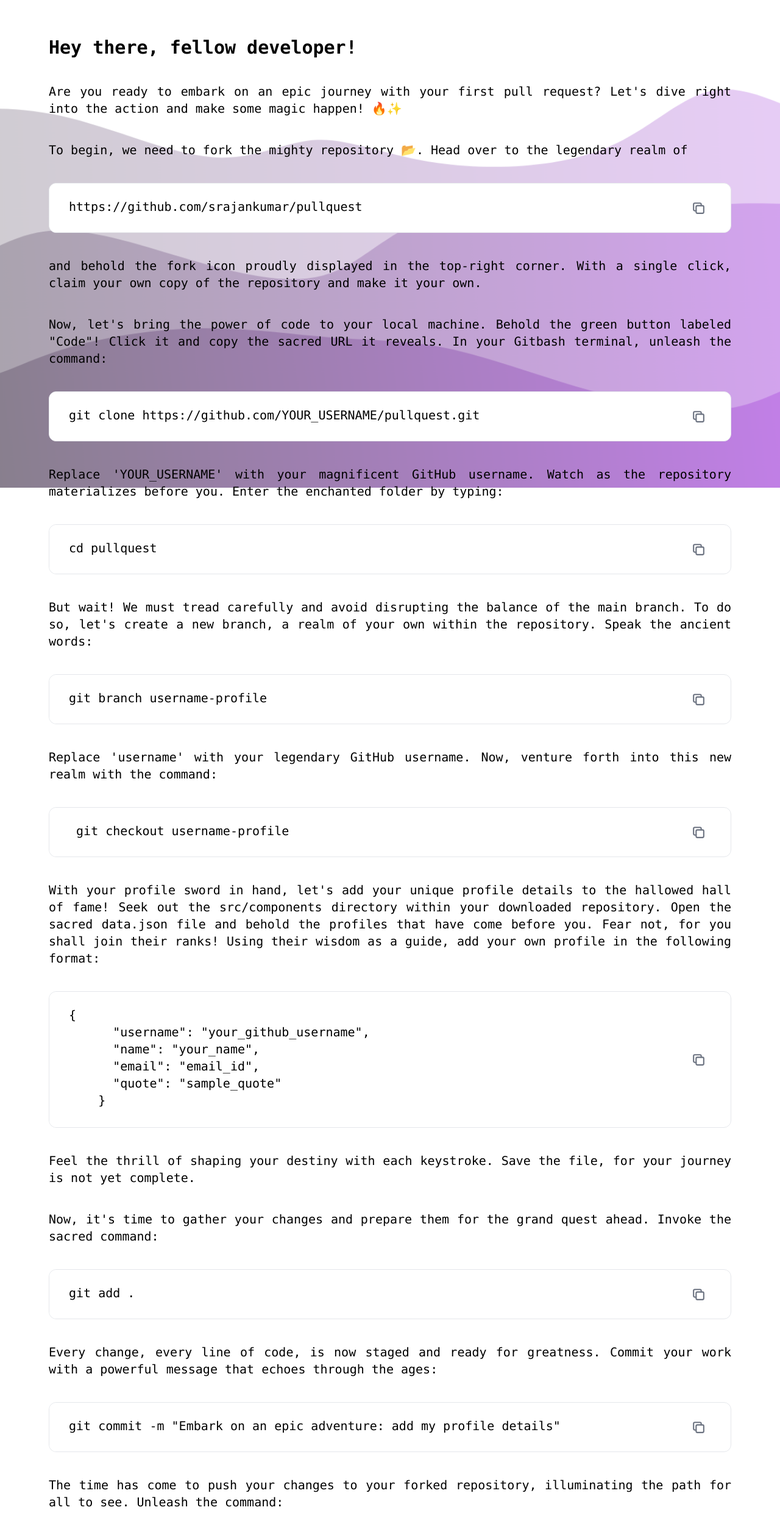
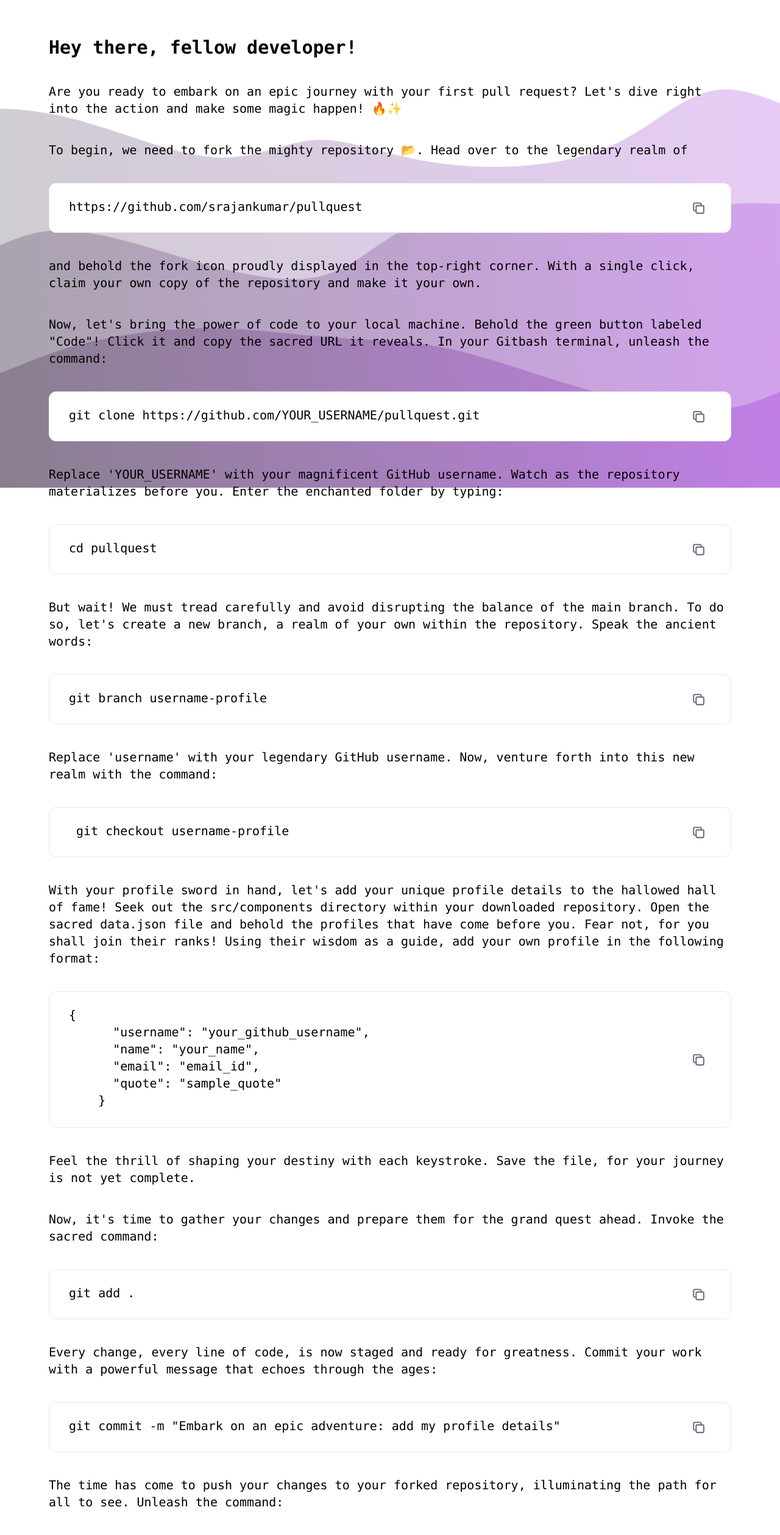
Before and after one commit to srajankumar/pullquest, a Next.js app: page /instructions in a window 1280 px wide. Shown: the top 2518 px of the page at 61% size. Built offline with nearby package versions, Linux system fonts and the light colour scheme.

Commit message:
some minor fixes

```diff
--- a/src/pages/index.jsx
+++ b/src/pages/index.jsx
@@ -24,6 +24,7 @@ export default function Home() {
           <img
             src="https://readme-typing-svg.demolab.com?font=poppins&size=15&pause=1000&color=FFFFFF&center=true&vCenter=true&width=435&height=60&lines=Click+Here+to+begin+the+Quest+-%3E"
             alt="Typing SVG"
+            className="font-sans font-bold"
           />
         </Link>
       </h1>
--- a/src/pages/instructions.jsx
+++ b/src/pages/instructions.jsx
@@ -44,7 +44,7 @@ function App() {
         ref={(ref) => (textRefs.current[index] = ref)}
         value={texts[index]}
         readOnly
-        className="flex pl-8 h-full sm:pt-6 sm:text-xl w-full bg-white resize-none rounded-xl text-xs no-focus-outline"
+        className="flex pl-8 h-full sm:pt-6 sm:md:text-xl sm:text-lg w-full bg-white resize-none rounded-xl text-xs no-focus-outline"
         onChange={(event) => handleTextChange(index, event)}
       />
     );
@@ -81,16 +81,16 @@ function App() {
   return (
     <>
       <Background />
-      <div className="w-full text-justify justify-center md:p-10 p-5 mb-10 items-center">
-        <div className="flex text-3xl font-bold mx-10 my-5">
+      <div className="w-full justify-center md:p-10 p-5 mb-10 items-center">
+        <div className="flex sm:text-3xl text-2xl font-bold mx-10 my-5">
           Hey there, fellow developer!
         </div>
-        <div className="flex text-xl m-10">
+        <div className="flex md:text-xl sm:text-lg m-10">
           Are you ready to embark on an epic journey with your first pull
           request? Let&apos;s dive right into the action and make some magic
           happen! 🔥✨
         </div>
-        <div className="flex text-xl m-10">
+        <div className="flex md:text-xl sm:text-lg m-10">
           To begin, we need to fork the mighty repository 📂. Head over to the
           legendary realm of
         </div>
@@ -98,12 +98,12 @@ function App() {
           {renderTextArea(0)}
           {renderButton(0)}
         </div>
-        <div className="flex text-xl m-10">
+        <div className="flex md:text-xl sm:text-lg m-10">
           and behold the fork icon proudly displayed in the top-right corner.
           With a single click, claim your own copy of the repository and make it
           your own.
         </div>
-        <div className="flex text-xl m-10">
+        <div className="flex md:text-xl sm:text-lg m-10">
           Now, let&apos;s bring the power of code to your local machine. Behold
           the green button labeled &quot;Code&quot;! Click it and copy the
           sacred URL it reveals. In your Gitbash terminal, unleash the command:
@@ -112,7 +112,7 @@ function App() {
           {renderTextArea(1)}
           {renderButton(1)}
         </div>
-        <div className="flex text-xl m-10">
+        <div className="flex md:text-xl sm:text-lg m-10">
           Replace &apos;YOUR_USERNAME&apos; with your magnificent GitHub
           username. Watch as the repository materializes before you. Enter the
           enchanted folder by typing:
@@ -121,7 +121,7 @@ function App() {
           {renderTextArea(2)}
           {renderButton(2)}
         </div>
-        <div className="flex text-xl m-10">
+        <div className="flex md:text-xl sm:text-lg m-10">
           But wait! We must tread carefully and avoid disrupting the balance of
           the main branch. To do so, let&apos;s create a new branch, a realm of
           your own within the repository. Speak the ancient words:
@@ -130,7 +130,7 @@ function App() {
           {renderTextArea(3)}
           {renderButton(3)}
         </div>
-        <div className="flex text-xl m-10">
+        <div className="flex md:text-xl sm:text-lg m-10">
           Replace &apos;username&apos; with your legendary GitHub username. Now,
           venture forth into this new realm with the command:
         </div>
@@ -138,7 +138,7 @@ function App() {
           {renderTextArea(4)}
           {renderButton(4)}
         </div>
-        <div className="flex text-xl m-10">
+        <div className="flex md:text-xl sm:text-lg m-10">
           With your profile sword in hand, let&apos;s add your unique profile
           details to the hallowed hall of fame! Seek out the src/components
           directory within your downloaded repository. Open the sacred data.json
@@ -150,11 +150,11 @@ function App() {
           {renderTextArea(5)}
           {renderButton(5)}
         </div>
-        <div className="flex text-xl m-10">
+        <div className="flex md:text-xl sm:text-lg m-10">
           Feel the thrill of shaping your destiny with each keystroke. Save the
           file, for your journey is not yet complete.
         </div>
-        <div className="flex text-xl m-10">
+        <div className="flex md:text-xl sm:text-lg m-10">
           Now, it&apos;s time to gather your changes and prepare them for the
           grand quest ahead. Invoke the sacred command:
         </div>{" "}
@@ -162,7 +162,7 @@ function App() {
           {renderTextArea(6)}
           {renderButton(6)}
         </div>
-        <div className="flex text-xl m-10">
+        <div className="flex md:text-xl sm:text-lg m-10">
           Every change, every line of code, is now staged and ready for
           greatness. Commit your work with a powerful message that echoes
           through the ages:
@@ -171,7 +171,7 @@ function App() {
           {renderTextArea(7)}
           {renderButton(7)}
         </div>
-        <div className="flex text-xl m-10">
+        <div className="flex md:text-xl sm:text-lg m-10">
           The time has come to push your changes to your forked repository,
           illuminating the path for all to see. Unleash the command:
         </div>{" "}
@@ -179,25 +179,25 @@ function App() {
           {renderTextArea(8)}
           {renderButton(8)}
         </div>
-        <div className="flex text-xl m-10">
+        <div className="flex md:text-xl sm:text-lg m-10">
           The forces of Git and GitHub shall carry your code to the distant
           reaches of the digital realm.
         </div>
-        <div className="flex text-xl m-10">
+        <div className="flex md:text-xl sm:text-lg m-10">
           Now, brave warrior, open your web browser and gaze upon your forked
           copy in your GitHub dominion. A new chapter unfolds before you as you
           create a pull request, a gateway between realms. Select the &apos;new
           branch&apos; you have forged and aim it towards the realm of
           srajan&apos;s profile branch.
         </div>
-        <div className="flex text-xl m-10">
+        <div className="flex md:text-xl sm:text-lg m-10">
           With a mighty click, submit your pull request and await the moment
           when fate intervenes. The repository owner shall review your valorous
           contribution and, upon merging it successfully, your profile shall
           take its rightful place among the honored ranks. Behold, as your name
           shines brightly in the submissions tab, a beacon of your triumph! ⭐
         </div>
-        <div className="flex text-xl m-10">
+        <div className="flex md:text-xl sm:text-lg m-10">
           Congratulations, brave developer, on conquering your first pull
           request and leaving your mark upon the codebase. May your future
           contributions be even more awe-inspiring as you continue your
--- a/src/pages/submissions.jsx
+++ b/src/pages/submissions.jsx
@@ -1,42 +1,3 @@
-// import React from "react";
-// import data from "../components/data.json";
-// import Background from "../components/Background";
-
-// const submissions = () => {
-//   return (
-//     <div>
-//       <Background />
-//       <div className="w-full flex flex-wrap text-justify justify-center md:p-10 p-5 mb-10">
-//         {Object.values(data).map((item) => (
-//           <a href={`https://github.com/${item.username}`} target="_blank">
-//             <div
-//               className="transform sm:hover:scale-105 hover:normal-case w-[27rem] transition-all duration-300 flex items-center backdrop-blur-lg shadow-2xl rounded-xl font-bold p-5 m-3"
-//               key={item.username}
-//             >
-//               <div className="flex">
-//                 <img
-//                   alt="dp"
-//                   className="px-2 w-24"
-//                   src={`https://avatars1.githubusercontent.com/${item.username}`}
-//                 />
-//               </div>
-//               <div className="px-2 flex w-full flex-col justify-center items-center">
-//                 <div className="drop-shadow-[0_0_0.3rem_#ffffff70]">
-//                   {item.name}
-//                 </div>
-//                 <div className="drop-shadow-[0_0_0.3rem_#ffffff70]">
-//                   &quot;{item.quote}&quot;
-//                 </div>
-//               </div>
-//             </div>
-//           </a>
-//         ))}
-//       </div>
-//     </div>
-//   );
-// };
-
-// export default submissions;
 import React from "react";
 import data from "../components/data.json";
 import Background from "../components/Background";
@@ -52,7 +13,7 @@ const Submissions = () => {
             target="_blank"
             key={item.username}
           >
-            <div className="transform sm:hover:scale-105 hover:normal-case w-[27rem] transition-all duration-300 flex items-center backdrop-blur-lg shadow-2xl rounded-xl font-bold p-5 m-3">
+            <div className="transform sm:hover:scale-105 hover:normal-case m-3 w-[23rem] transition-all duration-300 flex items-center backdrop-blur-lg shadow-2xl rounded-xl font-bold p-5">
               <div className="flex">
                 <img
                   alt="dp"
```
